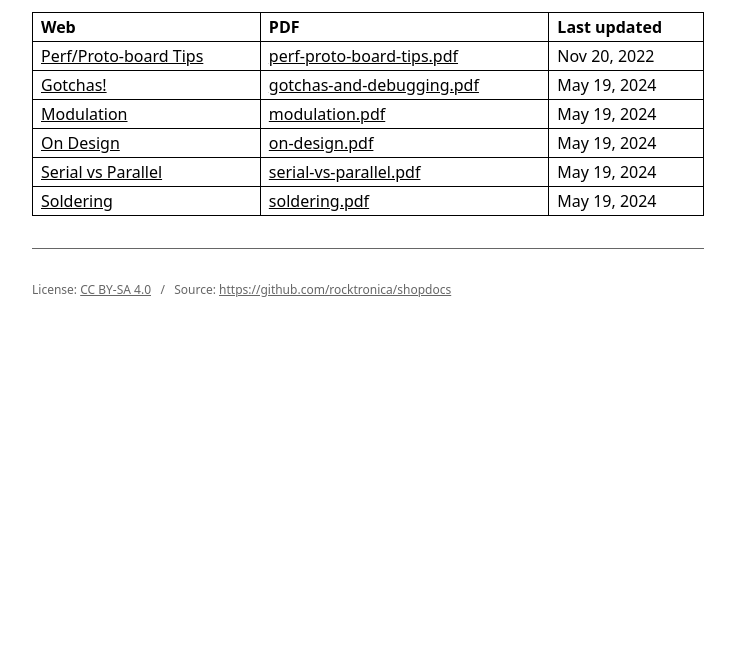
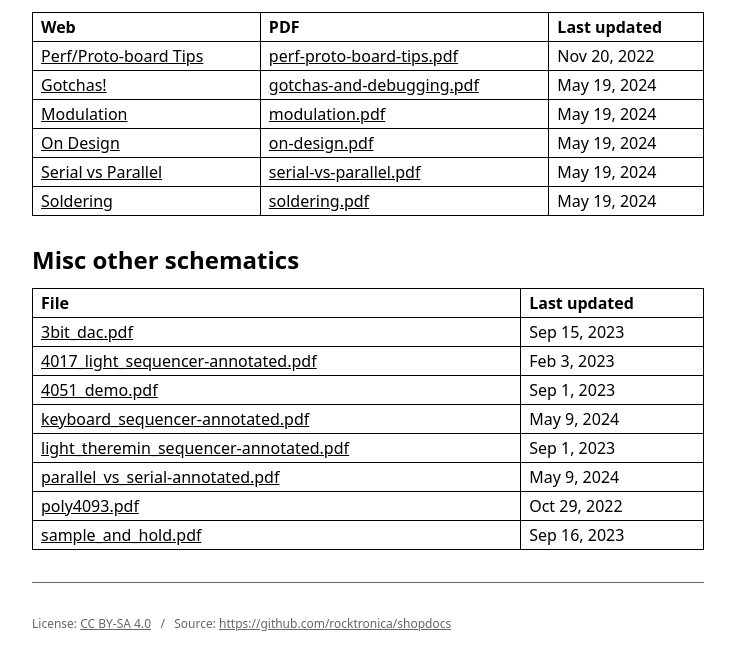
Before and after one commit to rocktronica/shopdocs, an Eleventy site: page index.html in a window 1280 px wide. Shown: the part 136-801 px from the top of the page, without its empty margins (272-1007 px from the left). Built offline with nearby package versions, Linux system fonts and the light colour scheme; Eleventy itself is replaced by a stand-in of ours; files that its build step writes are made by us from their sources.

Commit message:
Deploy _site

```diff
--- a/index.html
+++ b/index.html
@@ -12,11 +12,12 @@
     </style>
   </head>
   <body>
-    <article>
-        <h1>shopdocs</h1>
-<h2>(work)shop doc(ument)s</h2>
+    <h1>shopdocs</h1>
 
 
+    <h2>(work)shop doc(ument)s</h2>
+
+    <article>
         <table>
             <thead>
                 <tr>
@@ -100,6 +101,68 @@
                     </tr></tbody>
         </table>
     </article>
+
+    <article>
+        <h3>Misc other schematics</h3>
+        <table>
+            <thead>
+                <tr>
+                    <th>File</th>
+                    <th>Last updated</th>
+                </tr>
+            </thead>
+            <tbody><tr>
+                        <td>
+                            <a href="/shopdocs/downloads/3bit_dac.pdf">
+                            3bit_dac.pdf</a>
+                        </td>
+                        <td>Sep 15, 2023</td>
+                    </tr><tr>
+                        <td>
+                            <a href="/shopdocs/downloads/4017_light_sequencer-annotated.pdf">
+                            4017_light_sequencer-annotated.pdf</a>
+                        </td>
+                        <td>Feb 3, 2023</td>
+                    </tr><tr>
+                        <td>
+                            <a href="/shopdocs/downloads/4051_demo.pdf">
+                            4051_demo.pdf</a>
+                        </td>
+                        <td>Sep 1, 2023</td>
+                    </tr><tr>
+                        <td>
+                            <a href="/shopdocs/downloads/keyboard_sequencer-annotated.pdf">
+                            keyboard_sequencer-annotated.pdf</a>
+                        </td>
+                        <td>May 9, 2024</td>
+                    </tr><tr>
+                        <td>
+                            <a href="/shopdocs/downloads/light_theremin_sequencer-annotated.pdf">
+                            light_theremin_sequencer-annotated.pdf</a>
+                        </td>
+                        <td>Sep 1, 2023</td>
+                    </tr><tr>
+                        <td>
+                            <a href="/shopdocs/downloads/parallel_vs_serial-annotated.pdf">
+                            parallel_vs_serial-annotated.pdf</a>
+                        </td>
+                        <td>May 9, 2024</td>
+                    </tr><tr>
+                        <td>
+                            <a href="/shopdocs/downloads/poly4093.pdf">
+                            poly4093.pdf</a>
+                        </td>
+                        <td>Oct 29, 2022</td>
+                    </tr><tr>
+                        <td>
+                            <a href="/shopdocs/downloads/sample_and_hold.pdf">
+                            sample_and_hold.pdf</a>
+                        </td>
+                        <td>Sep 16, 2023</td>
+                    </tr></tbody>
+        </table>
+    </article>
+
     <footer>
         <p>
           License: <a href="https://creativecommons.org/licenses/by-sa/4.0/">CC BY-SA 4.0</a>
```
Also changed, not shown: 11 other files.
